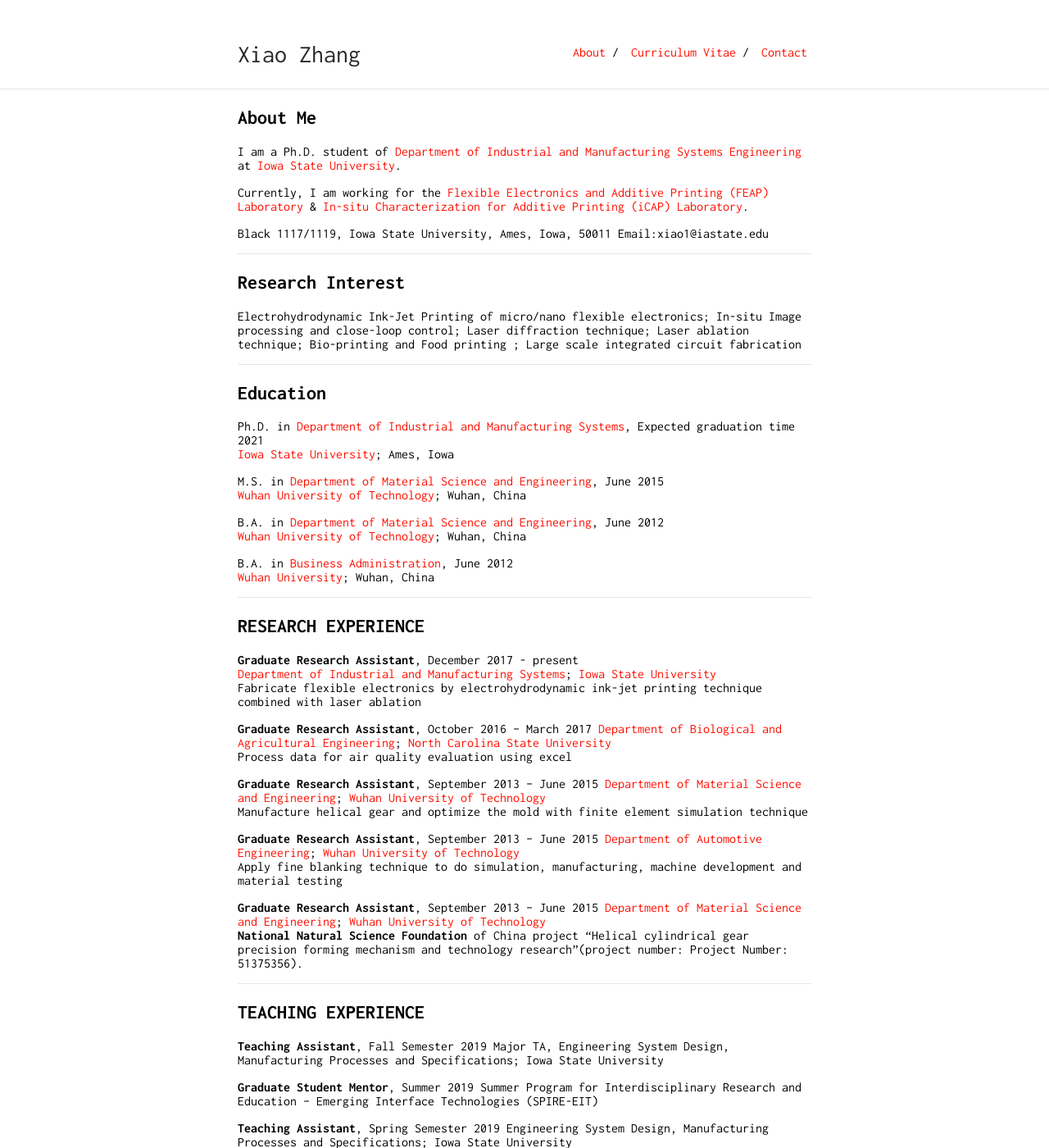
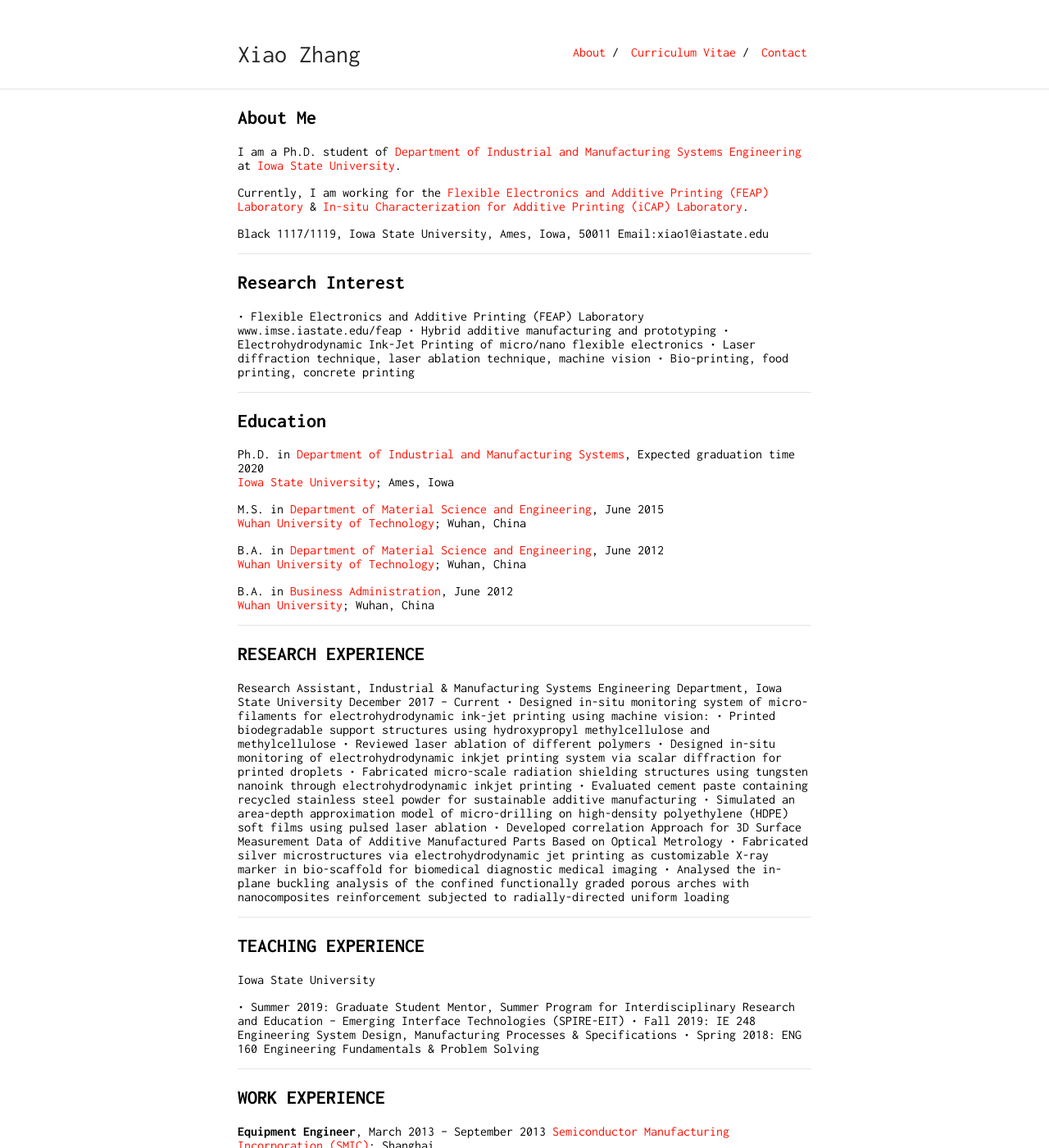
Before and after one commit to zhangxiao2018/zhangxiao2018.github.io, a Jekyll site: the page built from index.md, in a window 1280 px wide and 1400 px high. Shown: the whole window at 82% size. Built offline with Jekyll 4.4.1, drawn with Linux system fonts in a browser that asks for light colours; our own code applies the rules of GitHub Pages for plain Markdown files; some of the changed text lies outside the part shown.

Commit message:
Update index.md

```diff
--- a/index.md
+++ b/index.md
@@ -12,12 +12,16 @@
 - - -
 
 ## Research Interest
-Electrohydrodynamic Ink-Jet Printing of micro/nano flexible electronics; In-situ Image processing and close-loop control; Laser diffraction technique; Laser ablation technique; Bio-printing and Food printing
-; Large scale integrated circuit fabrication
+•	Flexible Electronics and Additive Printing (FEAP) Laboratory
+ 	www.imse.iastate.edu/feap
+•	Hybrid additive manufacturing and prototyping
+•	Electrohydrodynamic Ink-Jet Printing of micro/nano flexible electronics
+•	Laser diffraction technique, laser ablation technique, machine vision
+•	Bio-printing, food printing, concrete printing
 
 - - -
 ## Education
-Ph.D. in [Department of Industrial and Manufacturing Systems](https://www.imse.iastate.edu/), Expected graduation time 2021
+Ph.D. in [Department of Industrial and Manufacturing Systems](https://www.imse.iastate.edu/), Expected graduation time 2020
 [Iowa State University](https://www.iastate.edu/); Ames, Iowa
 
 M.S. in [Department of Material Science and Engineering](http://smse.whut.edu.cn/bkspy/zysz/index_1.htm), June   2015
@@ -31,42 +35,26 @@
 
 - - -
 ## RESEARCH EXPERIENCE
-**Graduate Research Assistant**, December   2017 - present
-[Department of Industrial and Manufacturing Systems](https://www.imse.iastate.edu/); [Iowa State University](https://www.iastate.edu/)
-Fabricate flexible electronics by electrohydrodynamic ink-jet printing technique combined with laser ablation
-
-**Graduate Research Assistant**, October   2016 – March 2017
-[Department of Biological and Agricultural Engineering](https://www.bae.ncsu.edu/); [North Carolina State University](https://www.ncsu.edu/)
-Process data for air quality evaluation using excel
-
-**Graduate Research Assistant**, September   2013 – June 2015
-[Department of Material Science and Engineering](http://smse.whut.edu.cn/bkspy/zysz/index_1.htm); [Wuhan University of Technology](http://english.whut.edu.cn/)
-Manufacture helical gear and optimize the mold with finite element simulation technique
-
-**Graduate Research Assistant**, September   2013 – June 2015
-[Department of Automotive Engineering](http://english.whut.edu.cn/scientficr/RFD/201001/t20100118_2667.htm); [Wuhan University of Technology](http://english.whut.edu.cn/)
-Apply fine blanking technique to do simulation, manufacturing, machine development and material testing
-
-**Graduate Research Assistant**, September   2013 – June 2015
-[Department of Material Science and Engineering](http://smse.whut.edu.cn/bkspy/zysz/index_1.htm); [Wuhan University of Technology](http://english.whut.edu.cn/)
-**National Natural Science Foundation** of China project “Helical cylindrical gear precision forming mechanism and technology research”(project number: Project Number: 51375356).
+Research Assistant, Industrial & Manufacturing Systems Engineering Department, Iowa State University       December 2017 – Current
+•	Designed in-situ monitoring system of micro-filaments for electrohydrodynamic ink-jet printing using machine vision:
+•	Printed biodegradable support structures using hydroxypropyl methylcellulose and methylcellulose
+•	Reviewed laser ablation of different polymers
+•	Designed in-situ monitoring of electrohydrodynamic inkjet printing system via scalar diffraction for printed droplets
+•	Fabricated micro-scale radiation shielding structures using tungsten nanoink through electrohydrodynamic inkjet printing
+•	Evaluated cement paste containing recycled stainless steel powder for sustainable additive manufacturing
+•	Simulated an area-depth approximation model of micro-drilling on high-density polyethylene (HDPE) soft films using pulsed laser ablation
+•	Developed correlation Approach for 3D Surface Measurement Data of Additive Manufactured Parts Based on Optical Metrology
+•	Fabricated silver microstructures via electrohydrodynamic jet printing as customizable X-ray marker in bio-scaffold for biomedical diagnostic medical imaging
+•	Analysed the in-plane buckling analysis of the confined functionally graded porous arches with nanocomposites reinforcement subjected to radially-directed uniform loading
 
 - - -
 ## TEACHING EXPERIENCE
-**Teaching Assistant**, Fall Semester 2019
-Major TA, Engineering System Design, Manufacturing Processes and Specifications; Iowa State
-University
+Iowa State University
 
-**Graduate Student Mentor**, Summer 2019
-Summer Program for Interdisciplinary Research and Education – Emerging Interface
-Technologies (SPIRE-EIT)
+•	Summer 2019: Graduate Student Mentor, Summer Program for Interdisciplinary Research and Education – Emerging Interface Technologies (SPIRE-EIT)
+•	Fall 2019: IE 248 Engineering System Design, Manufacturing Processes & Specifications
+•	Spring 2018: ENG 160 Engineering Fundamentals & Problem Solving
 
-**Teaching Assistant**, Spring Semester 2019
-Engineering System Design, Manufacturing Processes and Specifications; Iowa State
-University
-
-**Teaching Assistant**, January   2018 –  May 2018
-Engineering Fundamentals & Problem Solving; Iowa State University
 
 - - -
 ## WORK EXPERIENCE
@@ -105,11 +93,11 @@
 
 **4.** **X. Zhang**, Y. Zheng, S. Wang, Q. Li, B. Li*, and H. Qin*,"Correlation Approach for 3D Surface Measurement Data of Additive Manufacturing Parts Based On Optical Metrology", Submitted, **Journal of Manufacturing Science and Engineering**, April 2019
 
-**3.** S. Ravi-Kumar, B. Lies, **X. Zhang**, H. Lyu, and H. Qin* ,“Laser Ablation of Polymers: A Review",published, **Polymer International**, May 2019
+**3.** S. Ravi-Kumar, B. Lies, **X. Zhang**, H. Lyu, and H. Qin*, “Laser Ablation of Polymers: A Review.” Polymer International. 68.8 (2019): 1391-1401. https://doi.org/10.1002/PI.5834
 
-**2.** P. Polamaplly, Y. Cheng, X. Shi, K. Manikandan, **X. Zhang**, G.E. Kremer, H.Qin*, “3D printing and characterization of hydroxypropyl methylcellulose and methylcellulose for biodegradable support structures", published, **Polymer**, April 2019
+**2.** P. Polamaplly, Y. Cheng, X. Shi, K. Manikandan, **X. Zhang**, G.E. Kremer, H. Qin*, “3D printing and characterization of hydroxypropyl methylcellulose and methylcellulose for biodegradable support structures”, Polymer, 173 (2019): 119-126, ISSN 0032-3861. https://doi.org/10.1016/j.polymer.2019.04.013
 
-**1.** R. Singh, **X. Zhang**, Y. Chen, J. Zheng, and H. Qin*, “Machine vision assisted micro-filament detection for real-time monitoring of electrodydrodynamic inkjet printing”, published, **Procedia Manufacturing Journal & International Conference in Flexible in Flexible Automation and Intelligent Manufacturing Conference 2018**, Ohio State University; June 2018
+**1.** R. Singh, **X. Zhang**, Y. Chen, J. Zheng, and H. Qin*, “In-situ Real-time Characterization of Micro Filaments in Electrohydrodynamic Inkjet Printing Using Machine Vision”, Procedia Manufacturing (2018). https://doi.org/10.1016/j.promfg.2018.10.011
 
 - - -
 ## PATENTS
```
Also changed, not shown: other parts of index.md (+1 -1 lines).
